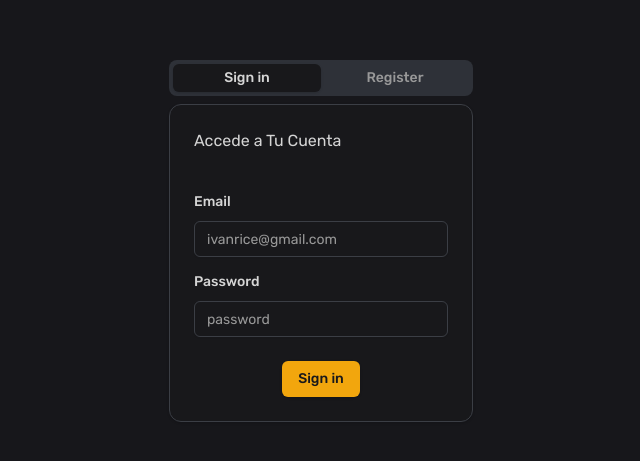
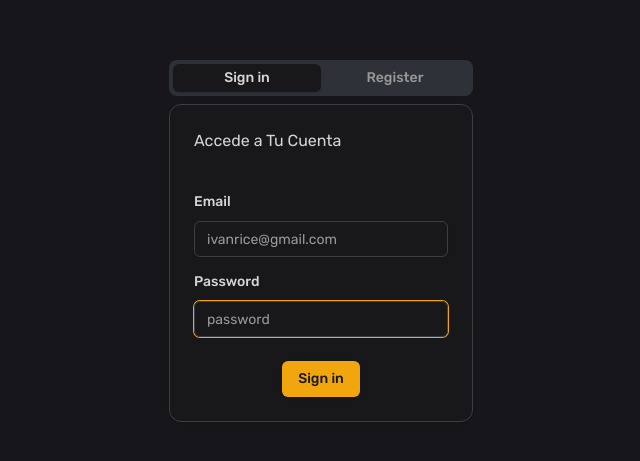
Before and after one commit to Ivanricee/weeklytodo, a React (Vite) app: page / in a window 1280 px wide. Shown: the part 159-620 px from the top of the page, without its empty margins (319-959 px from the left). Built offline with nearby package versions, Linux system fonts and the light colour scheme; no server answers.

Commit message:
feat: add inputClass for styles and inputFocus for autofocus

```diff
--- a/src/components/CustomFormField.tsx
+++ b/src/components/CustomFormField.tsx
@@ -15,6 +15,8 @@ interface Props {
   placeholder?: string
   label?: string
   description?: string
+  inputClass?: string
+  inputFocus?: boolean
 }
 export default function CustomFormField({
   control,
@@ -23,16 +25,25 @@ export default function CustomFormField({
   label,
   placeholder = '',
   description,
+  inputClass = '',
+  inputFocus = false,
 }: Props) {
   return (
     <FormField
       control={control}
       name={name}
       render={({ field }) => (
-        <FormItem>
+        <FormItem className="w-full">
           {label && <FormLabel>{label}</FormLabel>}
           <FormControl>
-            <Input placeholder={placeholder} {...field} type={type} />
+            <Input
+              id={name}
+              placeholder={placeholder}
+              {...field}
+              type={type}
+              className={`${inputClass}`}
+              autoFocus={true}
+            />
           </FormControl>
           {description && <FormDescription>{description}</FormDescription>}
           <FormMessage />
```
